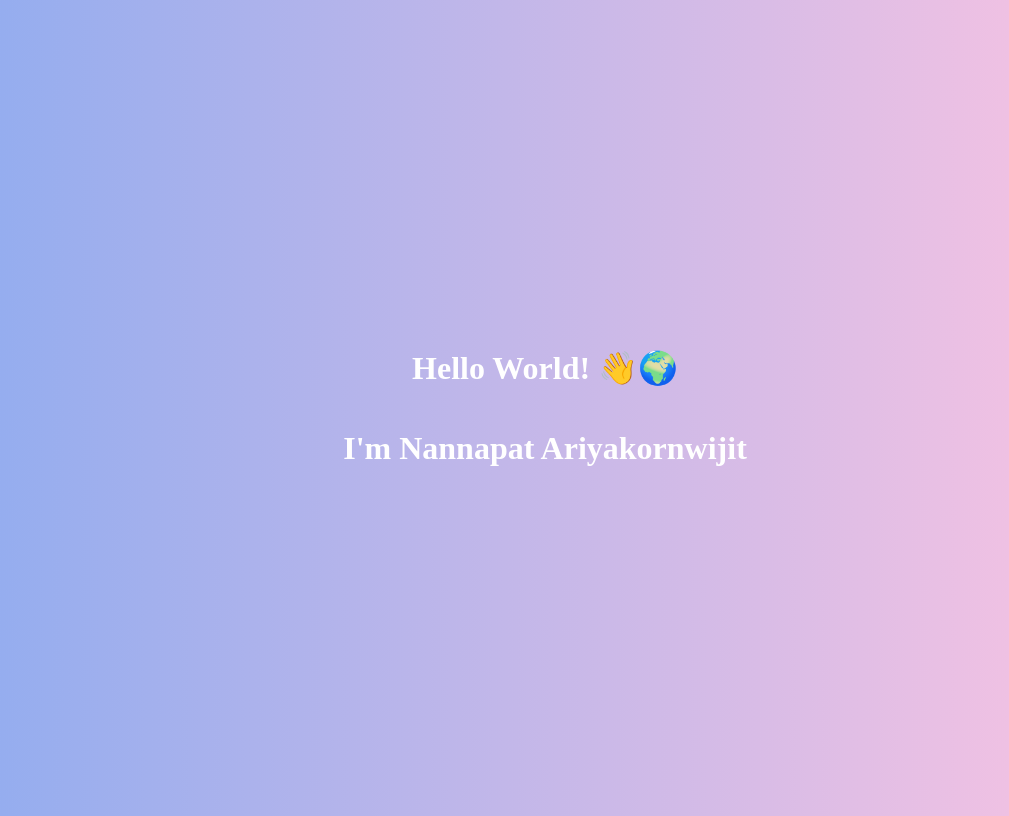
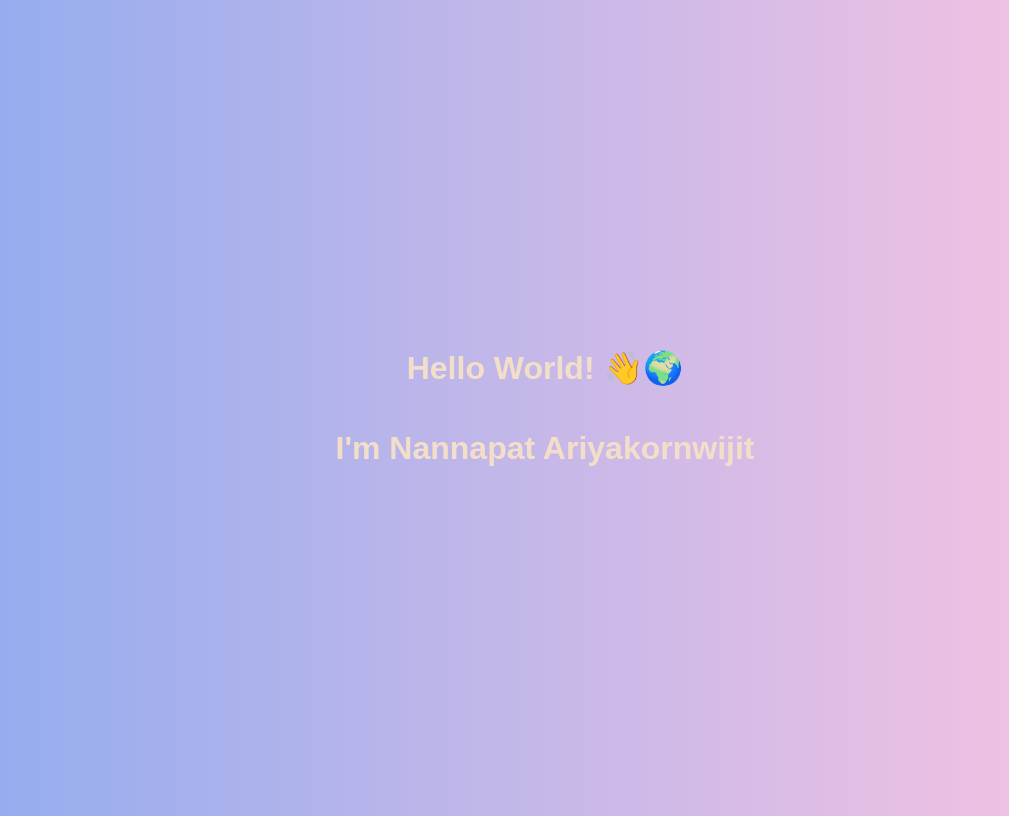
Before and after one commit to Naariya/Naariya.github.io, a plain HTML site: page index.html in a window 1280 px wide. Shown: the whole page, without its empty margins (103-1112 px from the left). Drawn offline with Linux system fonts and the light colour scheme.

Commit message:
My Page_2

```diff
--- a/index.html
+++ b/index.html
@@ -9,7 +9,8 @@
 				justify-content: center;
 				align-items: center;
 				background-image: linear-gradient(90deg,#8cabf0 0%,#f8c3e2 95%);
-				color: white;
+				color: rgb(243, 223, 201);
+                font-family: fantasy;
 			}
 		</style>
 	</head>
```
